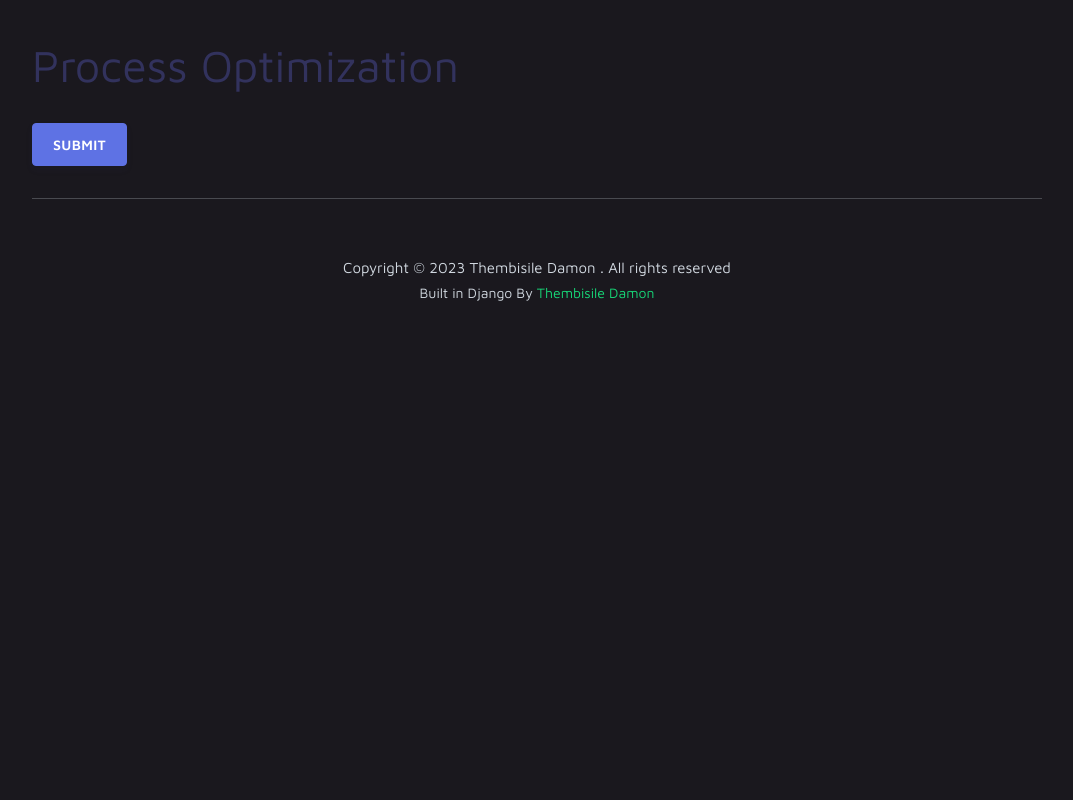
After one commit to shaundamon/Digital-Portfolio, a Django app: page /process-optimization/ in a window 1280 px wide. The commit adds this page. Shown: the whole page, without its empty margins (103-1176 px from the left). Run offline with Django 3.2, Linux system fonts and the light colour scheme; some libraries are stand-ins or nearby versions.

Commit message:
added new features like services offered for consultation

```diff
--- a/info/forms.py
+++ b/info/forms.py
@@ -1,8 +1,108 @@
+"""
+This module defines the Message model and related forms.
+
+It provides a ModelForm for submitting messages with a name, email address, and message content.
+"""
 from django.forms import ModelForm
 from .models import Message
+from django import forms
+
+from django import forms
+
+
+class DataScienceConsultingForm(forms.Form):
+    name = forms.CharField(label="Your Name", max_length=100,
+                           widget=forms.TextInput(attrs={'class': 'form-control'}))
+    email = forms.EmailField(label="Your Email", widget=forms.EmailInput(
+        attrs={'class': 'form-control'}))
+    phone = forms.CharField(label="Your Phone", max_length=20, required=False,
+                            widget=forms.TextInput(attrs={'class': 'form-control'}))
+    company = forms.CharField(label="Your Company", max_length=100, required=False,
+                              widget=forms.TextInput(attrs={'class': 'form-control'}))
+    project_title = forms.CharField(
+        label="Project Title", max_length=200, widget=forms.TextInput(attrs={'class': 'form-control'}))
+    project_description = forms.CharField(label="Project Description", widget=forms.Textarea(
+        attrs={'class': 'form-control', 'rows': 5}))
+    objective = forms.CharField(label="Project Objective", widget=forms.Textarea(
+        attrs={'class': 'form-control', 'rows': 5}))
+    data_availability = forms.ChoiceField(
+        label="Data Availability",
+        choices=[
+            ('yes', 'Yes'),
+            ('no', 'No'),
+            ('unsure', 'Unsure'),
+        ],
+        widget=forms.Select(attrs={'class': 'form-control'})
+    )
+    budget = forms.IntegerField(label="Project Budget (USD)", required=False,
+                                widget=forms.NumberInput(attrs={'class': 'form-control'}))
+    timeline = forms.CharField(label="Project Timeline", max_length=200,
+                               required=False, widget=forms.TextInput(attrs={'class': 'form-control'}))
+    additional_information = forms.CharField(label="Additional Information", required=False, widget=forms.Textarea(
+        attrs={'class': 'form-control', 'rows': 5}))
+
+
+class RoboticProcessAutomationForm(forms.Form):
+    name = forms.CharField(label="Your Name", max_length=100,
+                           widget=forms.TextInput(attrs={'class': 'form-control'}))
+    email = forms.EmailField(label="Your Email", widget=forms.EmailInput(
+        attrs={'class': 'form-control'}))
+    phone = forms.CharField(label="Your Phone", max_length=20, required=False,
+                            widget=forms.TextInput(attrs={'class': 'form-control'}))
+    company = forms.CharField(label="Your Company", max_length=100, required=False,
+                              widget=forms.TextInput(attrs={'class': 'form-control'}))
+    department = forms.CharField(label="Department", max_length=100, widget=forms.TextInput(
+        attrs={'class': 'form-control'}))
+    process_name = forms.CharField(
+        label="Process Name", max_length=200, widget=forms.TextInput(attrs={'class': 'form-control'}))
+    process_description = forms.CharField(label="Process Description", widget=forms.Textarea(
+        attrs={'class': 'form-control', 'rows': 5}))
+    current_challenges = forms.CharField(label="Current Challenges", widget=forms.Textarea(
+        attrs={'class': 'form-control', 'rows': 5}))
+    estimated_time_savings = forms.CharField(label="Estimated Time Savings (Hours/Week)",
+                                             max_length=100, required=False, widget=forms.TextInput(attrs={'class': 'form-control'}))
+    estimated_cost_savings = forms.IntegerField(
+        label="Estimated Cost Savings (USD/Year)", required=False, widget=forms.NumberInput(attrs={'class': 'form-control'}))
+    additional_information = forms.CharField(label="Additional Information", required=False, widget=forms.Textarea(
+        attrs={'class': 'form-control', 'rows': 5}))
+
+
+class ProcessOptimizationForm(forms.Form):
+    name = forms.CharField(label="Your Name", max_length=100,
+                           widget=forms.TextInput(attrs={'class': 'form-control'}))
+    email = forms.EmailField(label="Your Email", widget=forms.EmailInput(
+        attrs={'class': 'form-control'}))
+    phone = forms.CharField(label="Your Phone", max_length=20, required=False,
+                            widget=forms.TextInput(attrs={'class': 'form-control'}))
+    company = forms.CharField(label="Your Company", max_length=100, required=False,
+                              widget=forms.TextInput(attrs={'class': 'form-control'}))
+    department = forms.CharField(label="Department", max_length=100, widget=forms.TextInput(
+        attrs={'class': 'form-control'}))
+    current_process = forms.CharField(label="Current Process Description", widget=forms.Textarea(
+        attrs={'class': 'form-control', 'rows': 5}))
+    desired_process = forms.CharField(label="Desired Process Description", widget=forms.Textarea(
+        attrs={'class': 'form-control', 'rows': 5}))
+    process_objectives = forms.CharField(label="Process Objectives", widget=forms.Textarea(
+        attrs={'class': 'form-control', 'rows': 5}))
+    key_performance_indicators = forms.CharField(
+        label="Key Performance Indicators", widget=forms.Textarea(attrs={'class': 'form-control', 'rows': 5}))
+    estimated_time_savings = forms.CharField(label="Estimated Time Savings (Hours/Week)",
+                                             max_length=100, required=False, widget=forms.TextInput(attrs={'class': 'form-control'}))
+    estimated_cost_savings = forms.IntegerField(
+        label="Estimated Cost Savings (USD/Year)", required=False, widget=forms.NumberInput(attrs={'class': 'form-control'}))
+    additional_information = forms.CharField(label="Additional Information", required=False, widget=forms.Textarea(
+        attrs={'class': 'form-control', 'rows': 5}))
 
 
 class MessageForm(ModelForm):
+    """
+    A form for submitting messages.
+
+    Allows users to submit messages with their name, email address, and a message.
+    """
     class Meta:
+        """
+        Specifies the model and fields to use for the form.
+        """
         model = Message
         fields = ['name', 'email', 'message']
--- a/info/views.py
+++ b/info/views.py
@@ -1,3 +1,18 @@
+# Create your views here.
 from django.shortcuts import render
+from .forms import DataScienceConsultingForm, RoboticProcessAutomationForm, ProcessOptimizationForm
 
-# Create your views here.
+
+def data_science_consulting(request):
+    form = DataScienceConsultingForm()
+    return render(request, 'services/data_science_consulting.html', {'form': form})
+
+
+def robotic_process_automation(request):
+    form = RoboticProcessAutomationForm()
+    return render(request, 'services/robotic_process_automation.html', {'form': form})
+
+
+def process_optimization(request):
+    form = ProcessOptimizationForm()
+    return render(request, 'services/process_optimization.html', {'form': form})
--- a/portfolio/static/app.css
+++ b/portfolio/static/app.css
@@ -1,7 +1,7 @@
 :root {
   --color: #d1d8e0;
-    --scolor: #17D778;
-    --bg-color: #1A181E;
+  --scolor: #17d778;
+  --bg-color: #1a181e;
   --secondary: #2c303a;
 }
 
@@ -53,11 +53,11 @@ hr {
 }
 
 .name:hover {
-    color: #17D778;
+  color: #17d778;
 }
 
 .nav-bar {
-    background-color: #1A181E !important;
+  background-color: #1a181e !important;
   /* border-bottom: #17D778 solid 2px; */
 }
 
--- a/portfolio/urls.py
+++ b/portfolio/urls.py
@@ -9,6 +9,8 @@ from .views import (
     handler404,
     blogDetail
 )
+from info.views import (data_science_consulting,
+                        robotic_process_automation, process_optimization)
 
 from django.conf import settings
 from django.conf.urls.static import static
@@ -19,16 +21,22 @@ handler404 = handler404
 
 urlpatterns = [
 
-        path('', homePage, name='homePage'),
-        path('projects/', projectsPage, name='projectsPage'),
-        path('projects/<str:slug>/', projectDetail, name='projectDetail'),
-        path('search/', search, name='search'),
-        path('blog/', blogDetail, name='blogDetail'),
-        path('blog/<str:slug>/', blogDetail, name='blogDetail'),
+    path('', homePage, name='homePage'),
+    path('projects/', projectsPage, name='projectsPage'),
+    path('projects/<str:slug>/', projectDetail, name='projectDetail'),
+    path('search/', search, name='search'),
+    path('blog/', blogDetail, name='blogDetail'),
+    path('blog/<str:slug>/', blogDetail, name='blogDetail'),
+    path('data-science-consulting/', data_science_consulting,
+         name='data_science_consulting'),
+    path('robotic-process-automation/', robotic_process_automation,
+         name='robotic_process_automation'),
+    path('process-optimization/', process_optimization,
+         name='process_optimization'),
 
-        # include the admin panel urls
-        path('admin/', admin.site.urls),
-        path('dashboard/', include('dashboard.urls')),
+    # include the admin panel urls
+    path('admin/', admin.site.urls),
+    path('dashboard/', include('dashboard.urls')),
 
 
 ] + static(settings.MEDIA_URL, document_root=settings.MEDIA_ROOT)
--- /dev/null
+++ b/templates/services/process_optimization.html
@@ -0,0 +1,12 @@
+{% extends 'base.html' %}
+
+{% block content %}
+  <div class="container">
+    <h1>Process Optimization</h1>
+    <form method="post">
+      {% csrf_token %}
+      <!-- Add your form fields here -->
+      <button type="submit" class="btn btn-primary">Submit</button>
+    </form>
+  </div>
+{% endblock %}
```
Also changed, not shown: other parts of portfolio/static/app.css (+66 -46 lines), templates/about_and_contact.html (+141 -20 lines), templates/nav.html (+12 -2 lines), templates/services/data_science_consulting.html (added, +12 -0 lines), templates/services/robotic_process_automation.html (added, +12 -0 lines). Lines whose indentation alone changed are shown as unchanged.
